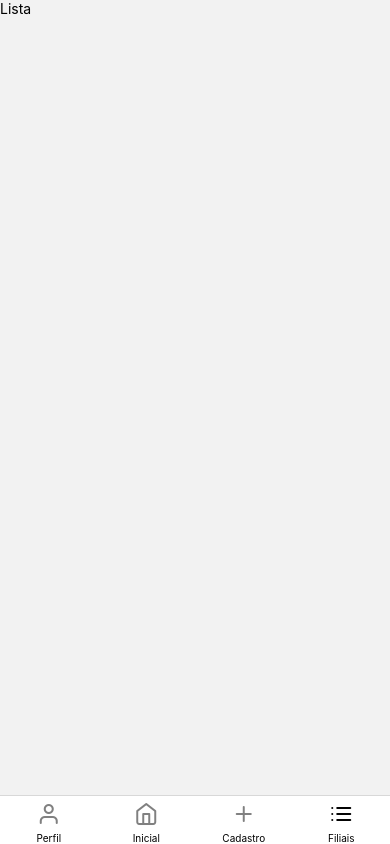
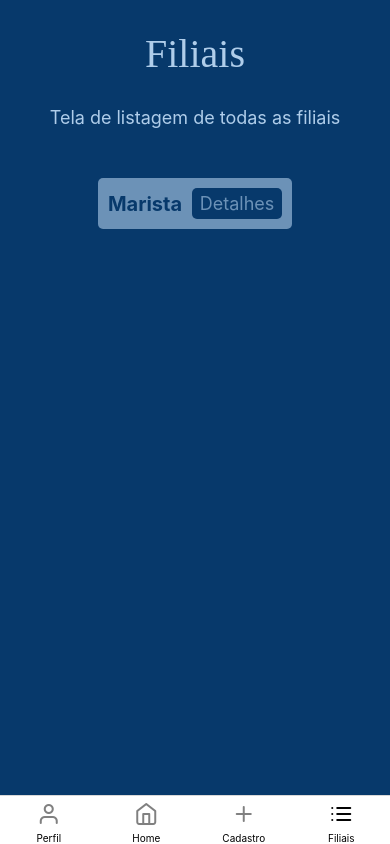
Before and after one commit to aninha306/desafio-filiais, a React Native app: screen /Lista in a window 390 px wide. Built offline with nearby package versions, Linux system fonts and the light colour scheme.

Commit message:
fim do cadastro, começo do detalhes

```diff
--- a/src/components/Title/styles.js
+++ b/src/components/Title/styles.js
@@ -2,9 +2,11 @@ import { StyleSheet } from "react-native";
 
 const styles = StyleSheet.create({
   title: {
-    fontSize: 24,
-    fontWeight: "bold",
-    color:"#07396b"
+    fontSize: 40,
+    color: "#afcdea",
+    marginTop: 30,
+    fontFamily: "Cochin",
+    textAlign: "center"
   },
 });
 
--- a/src/routes/tab.routes.jsx
+++ b/src/routes/tab.routes.jsx
@@ -40,7 +40,7 @@ const TabRoutes = () => {
               color={focused ? "black" : "grey"}
             />
           ),
-          tabBarLabel: "Inicial",
+          tabBarLabel: "Home",
           tabBarActiveTintColor: "black",
           tabBarInactiveTintColor: "black",
         }}
--- a/src/screens/Filiais/index.jsx
+++ b/src/screens/Filiais/index.jsx
@@ -1,4 +1,4 @@
-import { Text, TextInput, TouchableOpacity, View } from "react-native";
+import { Text, TextInput, TouchableOpacity, View, Image} from "react-native";
 import { useNavigation } from "@react-navigation/native";
 import { useState, useEffect } from "react";
 
@@ -8,7 +8,7 @@ import Cadastro from "../../models/cadastro";
 import Cadastros from "../../models/cadastros";
 import { user } from "../../data/Escola";
 
-export default function Form({ route }) {
+export default function Filiais({ route }) {
     let edit = route.params;
 
     const [nome, setName] = useState("");
@@ -63,9 +63,10 @@ export default function Form({ route }) {
 
     return (
         <View style={styles.container}>
-            <Title title={isUpdate ? "Editar" : "Nova Filial"} />
+            <Title title={isUpdate ? "Editar" : "Cadastre Filiais"} />
+            <View style={styles.cont}>
                 <TextInput
-                placeholder="Digite o nome da Filial"
+                    placeholder="Nome da Filial"
                     style={styles.userInput}
                     onChangeText={setName}
                     value={nome}
@@ -77,7 +78,7 @@ export default function Form({ route }) {
                     value={email}
                 />
                 <TextInput
-                placeholder="Digite o nome do responsável"
+                    placeholder="Nome do responsável"
                     style={styles.userInput}
                     onChangeText={setResp}
                     value={responsavel}
@@ -95,21 +96,24 @@ export default function Form({ route }) {
                     value={endereco}
                 />
                 <TextInput
-                placeholder="Digite a quantidade de turmas"
+                    placeholder="Quantidade de turmas"
                     style={styles.userInput}
                     onChangeText={setTurmas}
                     value={turmas}
                 />
                 <TextInput
-                placeholder="Digite a quantidade de funcionários"
+                    placeholder="Número de funcionários"
                     style={styles.userInput}
                     onChangeText={setFunc}
                     value={funcionarios}
                 />
 
                 <TouchableOpacity style={styles.button} onPress={handleUserAction}>
-                <Text>{isUpdate ? "Salvar Alterações" : "Criar Filial"}</Text>
+                    <Text style={styles.txt}>{isUpdate ? "Salvar Alterações" : "Criar Filial"}</Text>
                 </TouchableOpacity>
+            </View>
+            <Image source={require('../../../assets/livroo.png')} style={styles.imagemm} />
+
 
             {isUpdate && (
                 <TouchableOpacity style={styles.button} onPress={clearInputs}>
--- a/src/screens/Filiais/styles.js
+++ b/src/screens/Filiais/styles.js
@@ -3,19 +3,38 @@ import { StyleSheet } from "react-native";
 const styles = StyleSheet.create({
   container: {
     flex: 1,
-    marginTop: 50,
     alignItems: "center",
+    backgroundColor: "#07396b"
   },
   button: {
     marginTop: 20,
     padding: 10,
-    backgroundColor: "#C9D4FF",
+    backgroundColor: "#07396b",
     borderRadius: 5,
   },
+  txt:{
+    color: "#afcdea" ,
+    fontSize: 18,
+    textAlign: "center"
+  },
   userInput: {
-    padding: 8,
-    borderBottomColor: "black",
+    padding: 20,
+    borderBottomColor: "#07396b",
     borderBottomWidth: 1,
+    fontSize: 18
+  },
+  cont: {
+    color: "#07396b",
+    marginTop:40,
+    backgroundColor: "#afcdea",
+    opacity: 0.5,
+    borderRadius:5,
+    padding: 20
+  },
+  imagemm: {
+    width:100,
+    height:100,
+    marginTop: 45
   },
 });
 
--- a/src/screens/Lista/index.jsx
+++ b/src/screens/Lista/index.jsx
@@ -1,13 +1,50 @@
-import { Text, View, Image } from "react-native";
+import { useEffect, useState } from "react";
+import { Text, TouchableOpacity, View } from "react-native";
+import { useNavigation, useIsFocused } from "@react-navigation/native";
 
 import styles from "./styles";
+import Title from "../../components/Title";
+import Cadastros from "../../models/cadastros";
 
-export default function Home() {
+export default function Lista() {
+  const navigation = useNavigation();
+  const isFocused = useIsFocused();
+  const [allUsers, setAllUsers] = useState([]);
+
+  useEffect(() => {
+    if (isFocused) {
+      const users = Cadastros.getAll();
+      setAllUsers(users);
+    }
+  }, [isFocused]);
 
   return (
     <View style={styles.container}>
-      <Text style={styles.text}>Lista</Text>
+      <Title title="Filiais" />
+      <Text style={styles.text}>Tela de listagem de todas as filiais</Text>
 
+      {allUsers.length > 0 ? (
+        <View style={styles.userList}>
+          {allUsers.map((user) => (
+            <View key={user.id} style={styles.userItem}>
+              <View>
+                <Text style={styles.userName}>{user.nome}</Text>
+              </View>
+
+              <View style={styles.userActions}>
+                <TouchableOpacity
+                  style={styles.detailsButton}
+                  onPress={() => navigation.navigate("Detalhes", { user: user })}
+                >
+                  <Text style={styles.txt}>Detalhes</Text>
+                </TouchableOpacity>
+              </View>
+            </View>
+          ))}
+        </View>
+      ) : (
+        <Text>Não há filiais cadastradas</Text>
+      )}
     </View>
   );
 }
--- a/src/screens/Lista/styles.js
+++ b/src/screens/Lista/styles.js
@@ -0,0 +1,65 @@
+import { StyleSheet } from "react-native";
+
+const styles = StyleSheet.create({
+  container: {
+    flex: 1,
+    alignItems: "center",
+    backgroundColor: "#07396b"
+  },
+  userItem: {
+    flexDirection: "row",
+    justifyContent: "space-between",
+    gap: 10,
+    alignItems: "center",
+    padding: 10,
+
+  },
+  userDetailButton: {
+    padding: 10,
+    borderRadius: 5,
+    backgroundColor: "#afcdea",
+    marginRight: 10,
+  },
+  userActions: {
+    flexDirection: "row",
+    gap: 10,
+  },
+  userName: {
+    fontSize: 20,
+    color: "#07396b",
+    fontWeight: "bold",
+  },
+  editButton: {
+    padding: 5,
+    borderRadius: 5,
+    backgroundColor: "#afcdea",
+    marginRight: 5,
+    minWidth: 90,
+    alignItems: "center",
+  },
+  detailsButton: {
+    padding: 5,
+    borderRadius: 5,
+    backgroundColor: "#07396b",
+    minWidth: 90,
+    alignItems: "center",
+    color: "#afcdea",
+  },
+  text: {
+    color: "#afcdea",
+    fontSize: 18,
+    margin: 30,
+    marginBottom: 50
+  },
+  userList: {
+    backgroundColor: "#afcdea",
+    opacity: 0.6,
+    borderRadius: 5
+  },
+  txt: {
+    fontSize: 18,
+    color: "#afcdea"
+  }
+});
+
+export default styles;
--- a/src/screens/Profile/index.jsx
+++ b/src/screens/Profile/index.jsx
@@ -14,7 +14,7 @@ export default function Profile({ route }) {
         <Text style={styles.texto}>Perfil</Text>
         <Image source={require('../../../assets/ana ju.jpg')} style={styles.imagem} />
         <View style={styles.user}>
-          <Title title="Desenvolvedora" />
+          <Text style={styles.titulo}>Desenvolvedora</Text>
           <Text style={styles.text}>{data.name}</Text>
           <Text style={styles.text}>{data.email}</Text>
           <Text style={styles.text}>{data.desc}</Text>
--- a/src/screens/Profile/styles.js
+++ b/src/screens/Profile/styles.js
@@ -32,9 +32,13 @@ const styles = StyleSheet.create({
     marginBottom: 30
   },
   imagemm: {
-    width: 197,
-    height: 197,
+    width: 196,
+    height: 196,
   },
+  titulo: {
+    fontSize: 25,
+    color: "#07396b",
+  }
 });
 
 export default styles;
```
Also changed, not shown: src/screens/Detalhes/index.jsx (added, +54 -0 lines), src/screens/Detalhes/styles.js (added, +49 -0 lines). Lines whose indentation alone changed are shown as unchanged.
